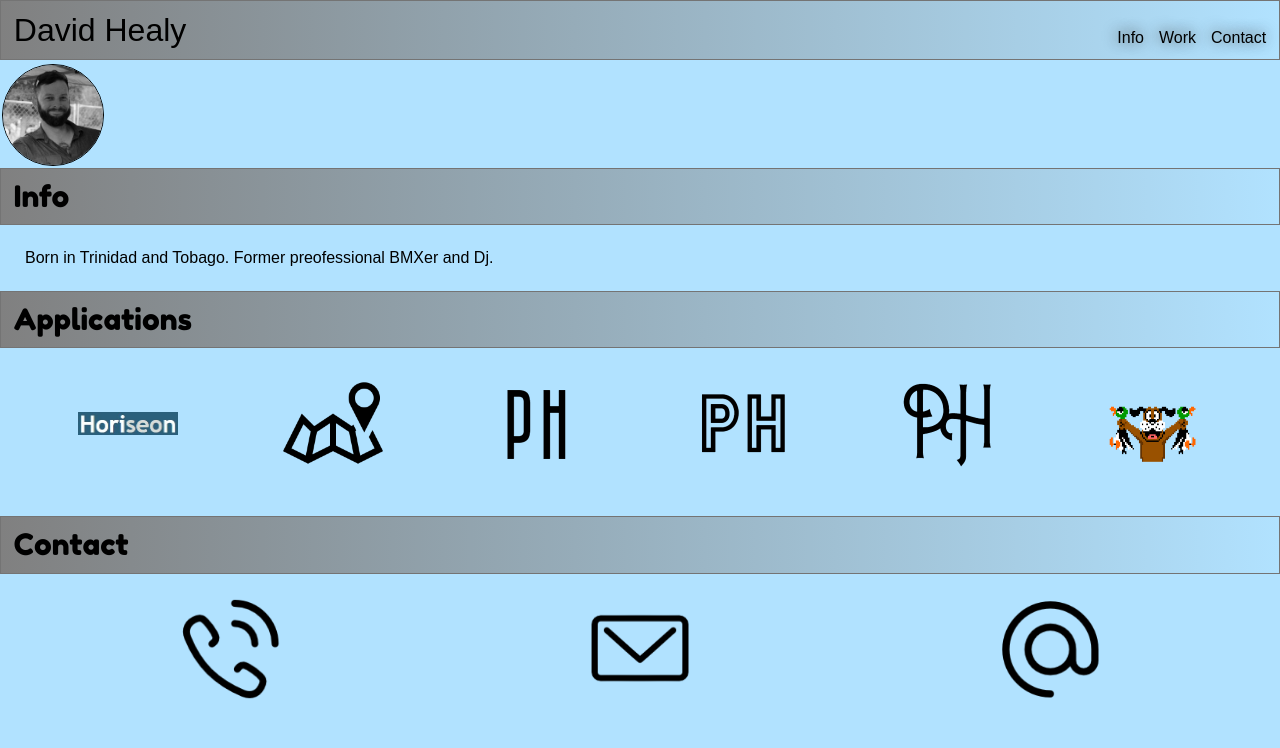
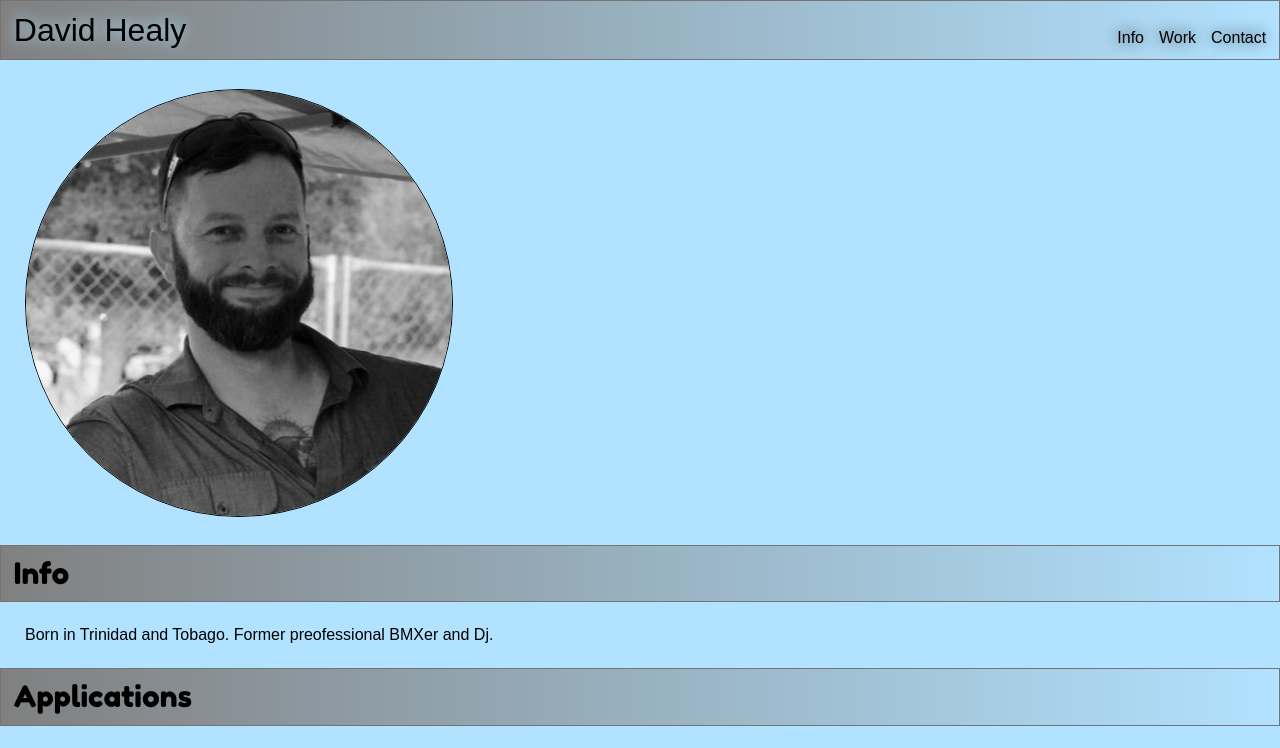
Before and after one commit to dhealy83/week-2-challenge, a plain HTML site: page index.html in a window 1280 px wide. Shown: the top 748 px of the page. Drawn offline with Linux system fonts and the light colour scheme.

Commit message:
Images fixed.

```diff
--- a/assets/css/style.css
+++ b/assets/css/style.css
@@ -16,7 +16,7 @@ header {
     background-image: linear-gradient(to right, grey , #b1e2ff);
     justify-content: space-between;
     height: inherit;
-    text-shadow: -1px -1px 14px ##b1e2ff);
+    text-shadow: -1px -1px 14px #b1e2ff;
 }
 
 .navbar {
@@ -56,8 +56,6 @@ h2 {
     padding: 1%;
     background:rgb(203 203 203);
     background-image: linear-gradient(to right, grey , #b1e2ff);
-
-
 }
 
 #navb {
@@ -73,7 +71,7 @@ h2 {
 .me {
     border-radius: 50%;
     width: 33.3%;
-    margin: 2px;
+    margin: 25px;
     border: black;
     border-radius: 50%;
     border-width: 1px;
@@ -109,10 +107,9 @@ h2 {
     display: flex;
     margin: 25px;
     flex-direction: row;
-    flex-direc;
 }
 
-img {
+.apps img {
     display: flex;
     max-width: 100px;
     max-height: 100px;
--- a/index.html
+++ b/index.html
@@ -70,7 +70,7 @@
                 <p class="p6">
                     <a href="tel:+19544611684"><img src="assets/images/phoneicon.png" alt="Phone number is 954-461-1684"></a>
 
-                    <a href="emailto:drtjprdave@gmail.com" target="_blank"><img src="assets/images/emailicon.png" alt="Email adress is drtjprdave@gmail.com"></a>
+                    <a href="mailto:drtjprdave@gmail.com" target="_blank"><img src="assets/images/emailicon.png" alt="Email adress is drtjprdave@gmail.com"></a>
 
                     <a href="https://www.linkedin.com/in/david-healy-931583130/" target="_blank"><img src="assets/images/@icon.png" alt="Linked in prfile is david-healy-931583130/"></a>
                 </p>
```
